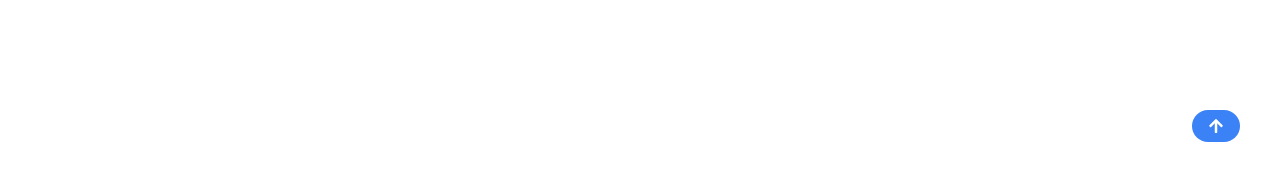
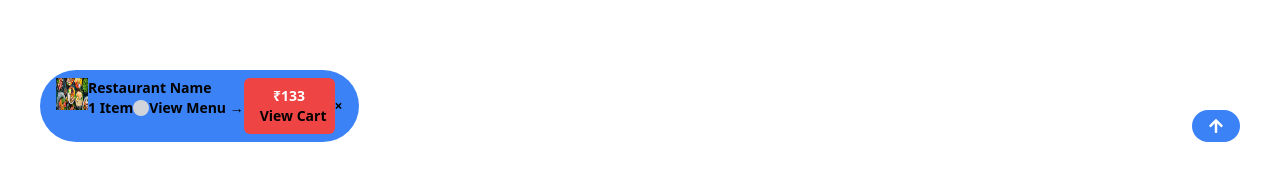
Before and after one commit to akshat-bhansali/zomato-clone, a React (Create React App) app: page /home in a window 1280 px wide. Shown: the part 618-798 px from the top of the page. Built offline with nearby package versions, Linux system fonts and the light colour scheme; no server answers; the database is empty.

Commit message:
added cart

```diff
--- a/src/components/auth/login/index.jsx
+++ b/src/components/auth/login/index.jsx
@@ -19,7 +19,7 @@ const Login = () => {
     if (!isSigningIn) {
       setIsSigningIn(true);
       try {
-        await doSignInWithEmailAndPassword(email, password,"user");
+        await doSignInWithEmailAndPassword(email, password, "user");
         console.log("User created successfully");
       } catch (error) {
         alert("Invalid Email or Password");
--- a/src/components/home/index.jsx
+++ b/src/components/home/index.jsx
@@ -13,8 +13,8 @@ import {
   where,
 } from "firebase/firestore";
 import LazyLoad from "react-lazyload";
-import ScrollToTopButton from "../scrollToTop/index"
 import { useNavigate } from "react-router-dom";
+import ScrollToTopButton from "../scrollToTop"
 
 const Home = () => {
   const { currentUser } = useAuth();
@@ -47,7 +47,6 @@ const Home = () => {
         <div className="text-6xl font-bold">TAGLINE</div>
         <div className="text-4xl">Sub Heading</div>
       </div> */}
-  <ScrollToTopButton/>
       <div className="grid grid-cols-1 md:grid-cols-2 lg:grid-cols-4 gap-4 w-full mt-5">
         {showRes &&
           restData.map((restaurant, i) => {
@@ -58,11 +57,16 @@ const Home = () => {
             };
 
             return (
-        <LazyLoad key={i} height={200} once className="justify-self-center">
+              <LazyLoad
+                key={i}
+                height={200}
+                once
+                className="justify-self-center"
+              >
                 <Card
                   className="h-full cursor-pointer"
                   style={{
-              width: 250
+                    width: 250,
                   }}
                   cover={
                     <img
@@ -79,7 +83,11 @@ const Home = () => {
                   <Card.Meta
                     avatar={
                       <Avatar
-                  src={restaurant?.veg ? "./veg.jpeg" : "./veg+non.jpeg"}
+                        src={
+                          restaurant?.veg == "veg"
+                            ? "./veg.jpeg"
+                            : "./veg+non.jpeg"
+                        }
                       />
                     }
                     title={restaurant?.name ? restaurant?.name : "No Name"}
@@ -92,7 +100,7 @@ const Home = () => {
             );
           })}
       </div>
-
+      <ScrollToTopButton/>
     </>
   );
 };
--- a/src/components/navbar/index.js
+++ b/src/components/navbar/index.js
@@ -8,11 +8,10 @@ const Navbar = () => {
   const [isMenuOpen, setIsMenuOpen] = useState(false);
   const { userLoggedIn } = useAuth();
   const navigate = useNavigate();
-  const navLinks = [{ href: "/home", label: "Home",enabled:true },
-                    { href: "/profile", label: "Profile", enabled:userLoggedIn }
-
-
-];
+  const navLinks = [
+    { href: "/home", label: "Home", enabled: true },
+    { href: "/profile", label: "Profile", enabled: userLoggedIn },
+  ];
   return (
     <>
       <header className="sm:px-8 px-4 py-2 z-10 w-full">
@@ -21,11 +20,15 @@ const Navbar = () => {
             Logo
           </a>
           <ul className="flex-1 flex justify-center items-center gap-16 max-lg:hidden">
-            {navLinks.map((item) => (
-              (item.enabled)?<li key={item.label}>
-                <Link to={item.href}>{item.label}</Link>
-              </li>:<></>
-            ))}
+            {navLinks.map((item) =>
+              item.enabled ? (
+                <li key={item.label}>
+                  <Link to={item.href}>{item.label}</Link>
+                </li>
+              ) : (
+                <></>
+              )
+            )}
             {/* <li className="flex gap-2 text-lg leading-normal font-medium font-montserrat max-lg:hidden wide:mr-24">
               {userLoggedIn ? (
                 <>
--- a/src/components/profile/admin.jsx
+++ b/src/components/profile/admin.jsx
@@ -413,10 +413,7 @@ function AdminProfile({ user }) {
     }
   }
   useEffect(() => {
-
     getData();
-
-    // getTableData();
   }, []);
 
   return (
@@ -445,7 +442,7 @@ function AdminProfile({ user }) {
                 }}
               />
             </Form.Item>
-            <Form.Item label="List your restaurant online :">
+            <Form.Item label="List restaurant online :">
               <Switch
                 defaultChecked={details?.publish}
                 onChange={(v) => setDetails({ ...details, publish: v })}
--- a/src/components/scrollToTop/index.jsx
+++ b/src/components/scrollToTop/index.jsx
@@ -1,21 +1,61 @@
-import React from 'react';
-import { FaArrowUp } from 'react-icons/fa';
+import React from "react";
+import { FaArrowUp } from "react-icons/fa";
 
 const ScrollToTopButton = () => {
   const handleScrollToTop = () => {
     window.scrollTo({
       top: 0,
-      behavior: 'smooth'
+      behavior: "smooth",
     });
   };
 
+  const handleCartClick = () => {
+    console.log("Cart clicked");
+  };
+  const handleViewMenu = () => {
+    console.log("Menu clicked");
+  };
+  const handleCancel = () => {
+    console.log("Cancel clicked");
+  };
+
   return (
+    <div className="flex">
+      <div className="fixed bottom-10 left-10 z-10 bg-blue-500 hover:bg-blue-600 text-white font-bold py-2 px-4 rounded-full focus:outline-none focus:ring-2 focus:ring-blue-500 focus:ring-opacity-50">
+        <div className="flex justify-between text-sm text-black">
+          {/* menu */}
+          <div className="flex">
+            <img src="./banner.jpg" className="w-8 h-8" />
+            <div className="flex flex-col">
+              <div>Restaurant Name</div>
+              <div className="flex items-center">
+                <div>1 Item</div>
+                <div className="w-4 h-16 bg-gray-300 rounded-full w-1 h-4"></div>
+                <button onClick={handleViewMenu}>View Menu &#8594;</button>
+              </div>
+            </div>
+          </div>
+          {/* cart */}
+          <button
+            className="bg-red-500 p-2 flex flex-col items-center rounded-md"
+            onClick={handleCartClick}
+          >
+            <div className="flex">
+              <div className="text-white">₹133</div>
+            </div>
+            <div className="ml-2">View Cart</div>
+          </button>
+          {/* cancel */}
+          <button onClick={handleCancel}>&times;</button>
+        </div>
+      </div>
       <button
         onClick={handleScrollToTop}
         className="fixed bottom-10 right-10 z-10 bg-blue-500 hover:bg-blue-600 text-white font-bold py-2 px-4 rounded-full focus:outline-none focus:ring-2 focus:ring-blue-500 focus:ring-opacity-50"
       >
         <FaArrowUp />
       </button>
+    </div>
   );
 };
 
```
Also changed, not shown: src/components/auth/register/index.jsx (+7 -4 lines). Lines whose indentation alone changed are shown as unchanged.
